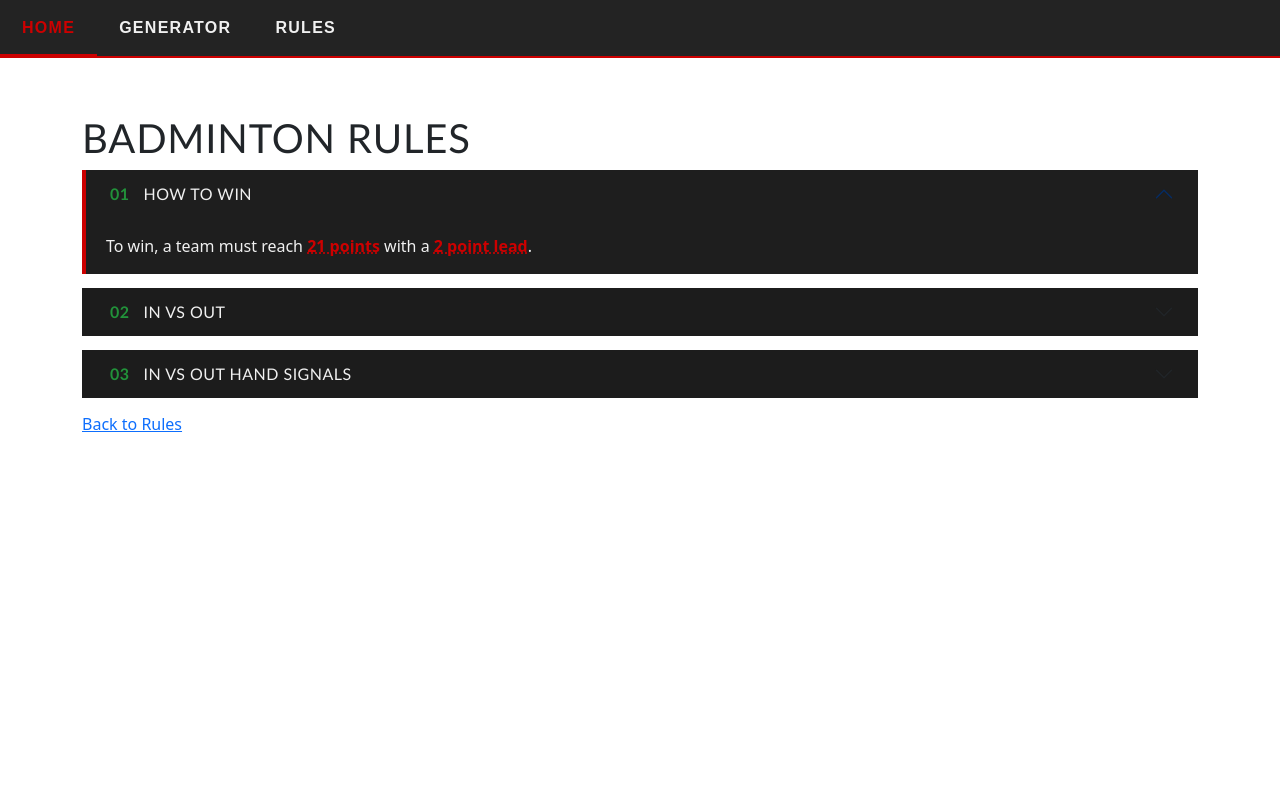
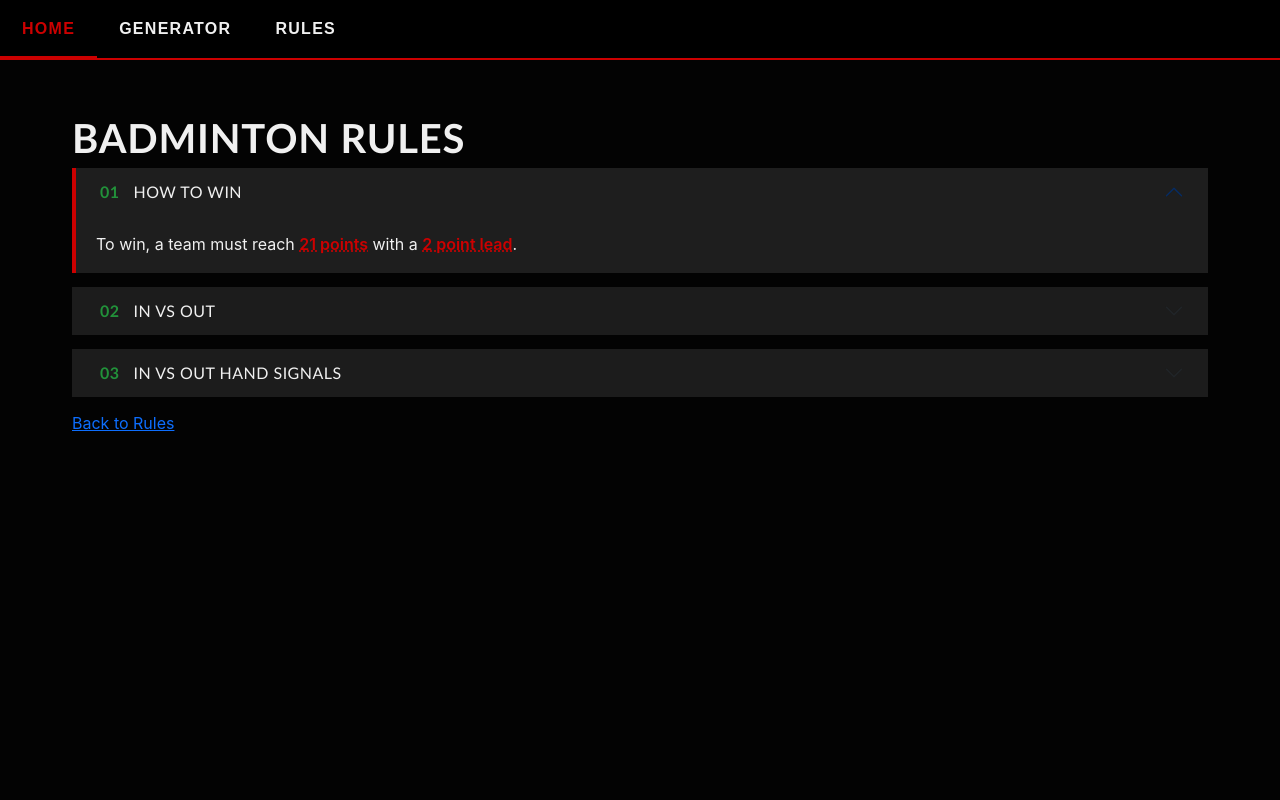
Before and after one commit to CarlySo132/L3-Computer-Science-Project, a Flask app: page /badminton in a window 1280 px wide. Run offline with Flask 3, Linux system fonts and the light colour scheme.

Commit message:
Fixed the background errors on the Badminton card

```diff
--- a/static/style.css
+++ b/static/style.css
@@ -16,6 +16,11 @@
 }
 
 /* GENERAL BODY STYLE,  */
+html {
+  background-color: var(--bg);
+  min-height: 100%;
+}
+
 body {
   background-color: var(--bg);
   color: var(--text);
--- a/templates/badminton.html
+++ b/templates/badminton.html
@@ -2,10 +2,8 @@
 
 {% block content %}
 
-<head>
-  <link href="https://cdn.jsdelivr.net/npm/bootstrap@5.3.8/dist/css/bootstrap.min.css" rel="stylesheet" integrity="sha384-sRIl4kxILFvY47J16cr9ZwB07vP4J8+LH7qKQnuqkuIAvNWLzeN8tE5YBujZqJLB" crossorigin="anonymous">
-  <script src="https://cdn.jsdelivr.net/npm/bootstrap@5.3.8/dist/js/bootstrap.bundle.min.js" integrity="sha384-FKyoEForCGlyvwx9Hj09JcYn3nv7wiPVlz7YYwJrWVcXK/BmnVDxM+D2scQbITxI" crossorigin="anonymous"></script>
-</head>
+<script src="https://cdn.jsdelivr.net/npm/bootstrap@5.3.8/dist/js/bootstrap.bundle.min.js" integrity="sha384-FKyoEForCGlyvwx9Hj09JcYn3nv7wiPVlz7YYwJrWVcXK/BmnVDxM+D2scQbITxI" crossorigin="anonymous"></script>
+
 <h1>Badminton Rules</h1>
 
 <div class="accordion accordion-v2" id="accordionVersionTwo">
```
